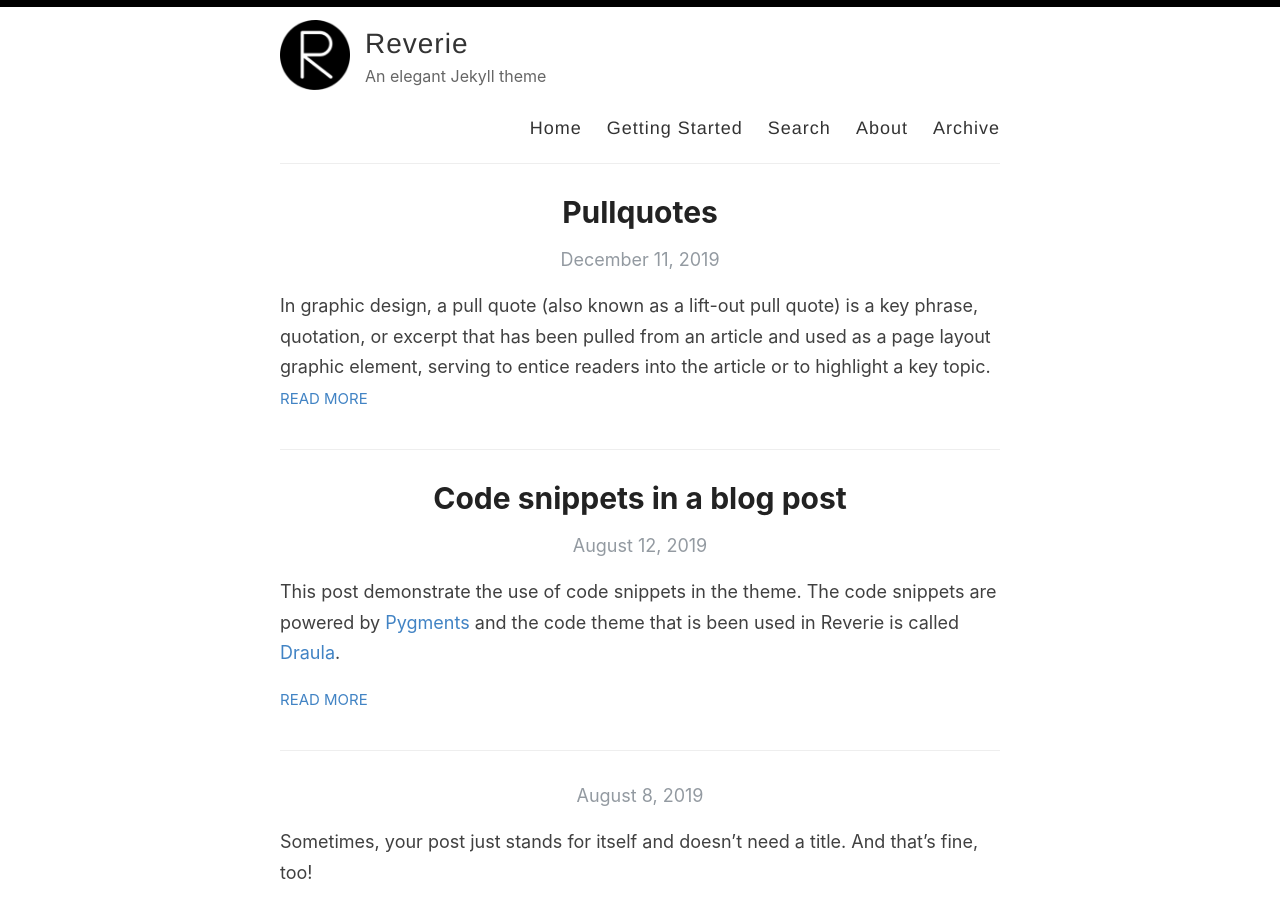
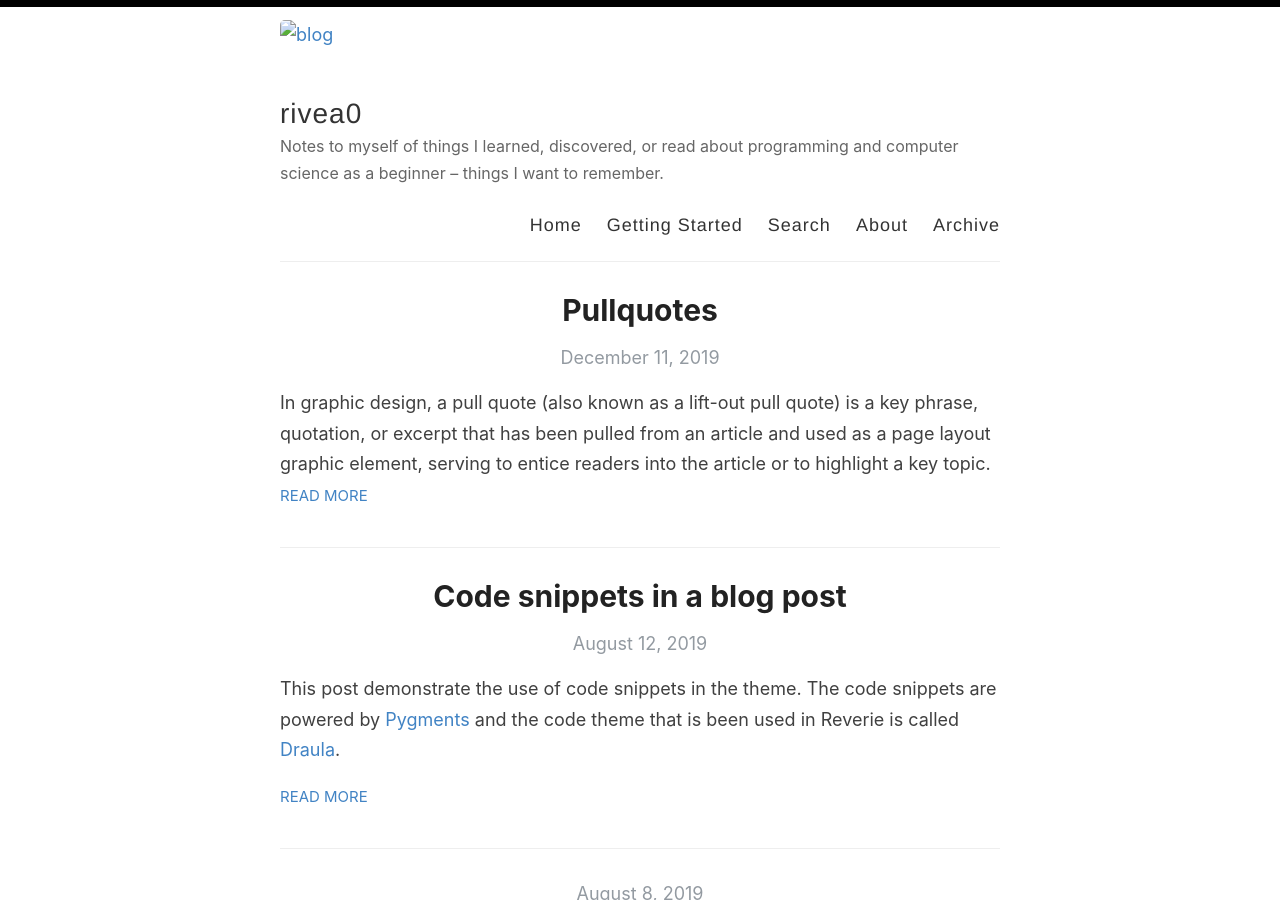
Before and after one commit to rivea0/blog, a Jekyll site: the page built from index.html, in a window 1280 px wide and 900 px high. Built offline with Jekyll 4.4.1, drawn with Linux system fonts in a browser that asks for light colours; the list of posts is cut into pages by our own code.

Commit message:
Update _config.yml

```diff
--- a/_config.yml
+++ b/_config.yml
@@ -3,16 +3,17 @@
 #
 
 # Name of your site (displayed in the header)
-name: Reverie
+name: rivea0
 
 # Name of the author
-author: Amit Merchant
+author: Eda Eren
 
 # Short bio or description (displayed in the header)
-description: An elegant Jekyll theme
+description: Notes to myself of things I learned, discovered, or read about programming and computer science as a beginner – things I want to remember.
+
 
 # URL of your avatar or profile pic (you could use your GitHub profile pic)
-avatar: /images/reverie.png
+avatar:
 
 #
 # Flags below are optional
@@ -48,14 +49,14 @@ google_analytics: UA-43339302-11
 
 # Your website URL (e.g. http://amitmerchant1990.github.io or http://www.amitmerchant.com)
 # Used for Sitemap.xml and your RSS feed
-url: http://www.amitmerchant.com/reverie
-enforce_ssl: https://www.amitmerchant.com/reverie
+url: http://www.rivea0.github.io/blog
+enforce_ssl: https://www.rivea0.github.io/blog
 
 # If you're hosting your site at a Project repository on GitHub pages
 # (http://yourusername.github.io/repository-name)
 # and NOT your User repository (http://yourusername.github.io)
 # then add in the baseurl here, like this: "/repository-name"
-baseurl: "/reverie"
+baseurl: "/blog"
 
 #
 # !! You don't need to change any of the configuration flags below !!
```
